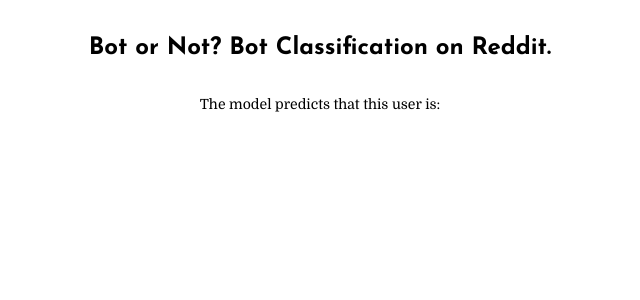
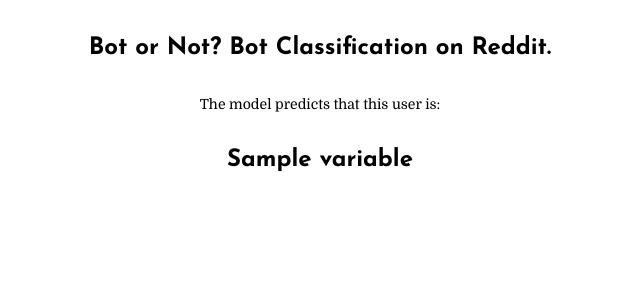
Before and after one commit to lanapalmer/Reddit-Bot-Or-Not, a Flask app: template app/templates/prediction.html in a window 1280 px wide. Shown: the top 300 px of the page, without its empty margins (320-960 px from the left). Run offline with Flask 2, Linux system fonts and the light colour scheme; the template is opened without the code that fills it: most values are stand-ins (such as "Sample title", 1, 10 or a date in 2020).

Commit message:
Update front end to pass variable

```diff
--- a/app/app.py
+++ b/app/app.py
@@ -1,4 +1,5 @@
 from flask import Flask, render_template, redirect, request
+import pandas as pd
 
 app = Flask(__name__)
 
@@ -13,7 +14,34 @@ def index():
 
 @app.route('/prediction', methods=['POST'])
 def prediction():
-    return render_template('prediction.html')
+	df = process_inputs()
+
+	comment = df.Comment[0]
+	return render_template('prediction.html', variable='A BOT')
+
+
+def process_inputs():
+	text_keys = ['Comment', 'Subreddit']
+	int_keys = ['Score', 'FlairCount']
+	inputs = {}
+
+	for key, val in request.form.items():
+		if key in int_keys:
+			inputs[key] = int(val)
+		else:
+			inputs[key] = val
+
+	return pd.DataFrame(inputs, index=[0])
 
 if __name__ == '__main__':
     app.run(debug=True)
+
+
+
+def process_inputs():
+    '''
+    Process input data for the model training.
+    '''
+
+    int_keys = ('Pclass', 'SibSp', 'Parch')
+    inputs = {}
--- a/app/static/main.css
+++ b/app/static/main.css
@@ -17,6 +17,15 @@ input[type=text] {
 h1 {
   color: black;
   font-size: 24px;
+  font-family: 'Josefin Sans', sans-serif;
+  text-align: center;
+  padding-top: 20px;
+  padding-bottom: 20px;
+}
+
+h3 {
+  color: black;
+  font-size: 34px;
   font-family: 'Josefin Sans', sans-serif;
   text-align: center;
   padding-top: 20px;
--- a/app/templates/index.html
+++ b/app/templates/index.html
@@ -25,7 +25,7 @@
             <input type="text" id="Score" name="Score" class="field-short" placeholder="2"/>
         </li>
         <li><label>Flair Count: (The total amount of flair the user has in this subreddit) <span class="required">*</span></label>
-        <input type="text" id="Flair" name="Flair" class="field-short" placeholder="2" />
+        <input type="text" id="FlairCount" name="FlairCount" class="field-short" placeholder="2" />
     </li>
     <li>
         <input id="Button" type="submit" value="SUBMIT" />
--- a/app/templates/prediction.html
+++ b/app/templates/prediction.html
@@ -12,6 +12,7 @@
   <body>
     <h1>Bot or Not? Bot Classification on Reddit.</h1>
     <p>The model predicts that this user is:</p>
+    <h1>{{ variable }}</h1>
     <div class = "prediction">
     </div>
 </body>
```
